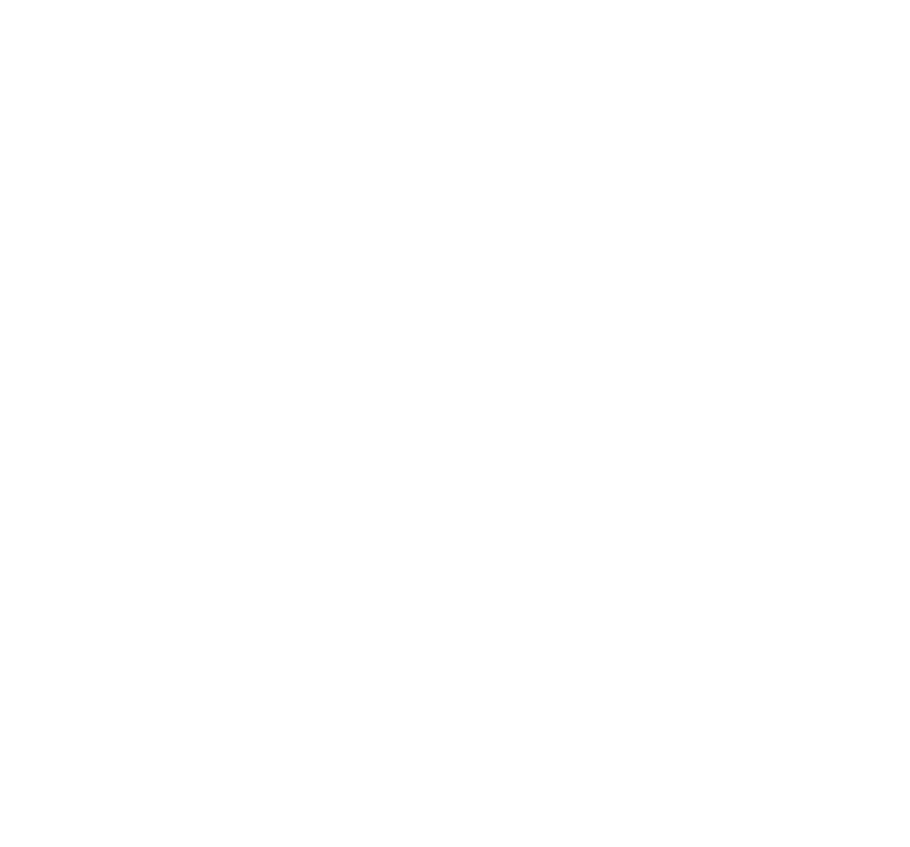
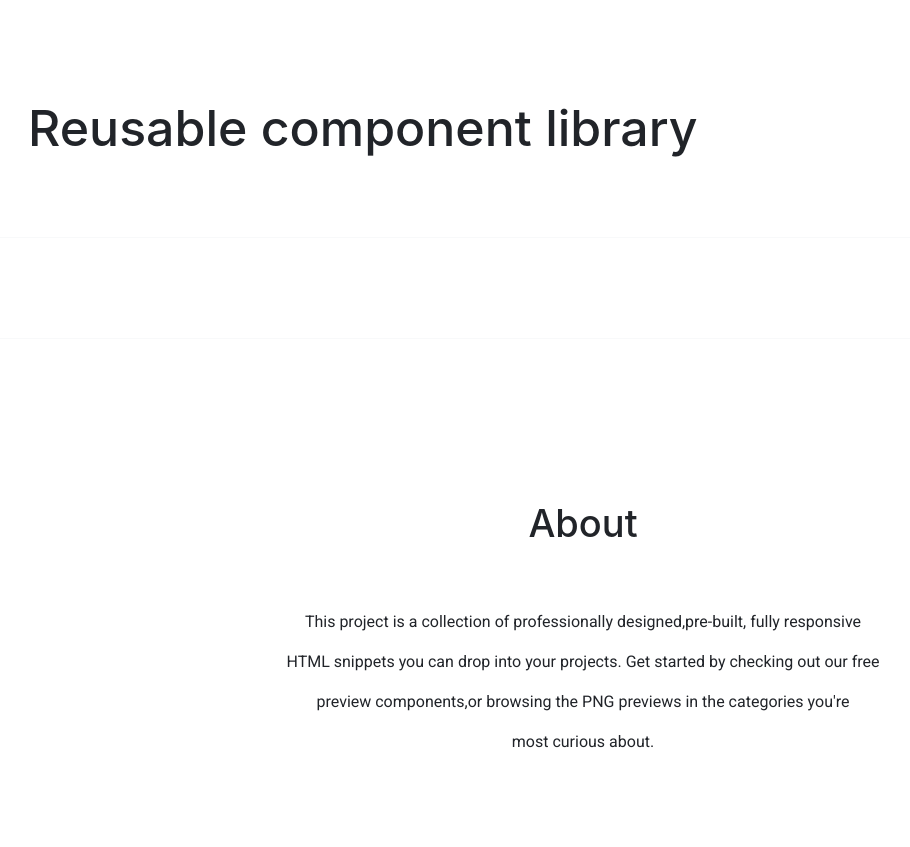
Before and after one commit to js-tasks-ru/htmlcss-20210708_surivan31, a website: page index.html in a window 1280 px wide. Shown: the whole page, without its empty margins (57-967 px from the left). Before the commit the page ends 800 px from the top, so only its background shows below. Drawn offline with nearby package versions, Linux system fonts and the light colour scheme.

Commit message:
commitProject1
create head page: header, main, footer

```diff
--- a/assets/css/main.css
+++ b/assets/css/main.css
@@ -1,4 +1,6 @@
 @import '../fonts/fonts.css';
+@import 'https://necolas.github.io/normalize.css/8.0.1/normalize.css';
+@import './mix.css';
 
 :root {
     --white: #ffffff;
--- /dev/null
+++ b/components/footer/footer.css
@@ -0,0 +1,23 @@
+.footer{
+    padding: 96px 0 77px;
+    background:var(--white);
+    border-top: 1px solid var(--grey-1);
+    text-align: center;
+    color :var(--black);
+    max-height: 383px;
+}
+.footer__title{
+    font-family: Inter;
+    font-style: normal;
+    font-weight: 500;
+    font-size: 38px;
+    line-height: 48px;
+    padding: 32px;
+}
+.footer__desc{
+    font-family: Inter;
+    font-style: normal;
+    font-weight: normal;
+    font-size: 16px;
+    line-height: 24px;
+}
--- /dev/null
+++ b/components/header/header.css
@@ -0,0 +1,14 @@
+.header{
+    padding: 96px 0 77px;
+    background: var(--white);
+    border-bottom: 1px solid var(--grey-1);
+}
+.header__title{
+    font-family: Inter;
+    font-style: normal;
+    font-weight: 500;
+    font-size: 50px;
+    line-height: 64px;
+    color: var(--black);
+    margin:0;
+}
--- /dev/null
+++ b/components/main/main.css
@@ -0,0 +1,4 @@
+.main{
+    min-height:100px;
+
+}
--- a/index.html
+++ b/index.html
@@ -3,8 +3,40 @@
 <html lang="ru">
     <head>
         <link rel="stylesheet" href="./assets/css/main.css">
+        <link rel="stylesheet" href="./components/header/header.css">
+        <link rel="stylesheet" href="./components/footer/footer.css">
+        <link rel="stylesheet" href="./components/main/main.css">
+        <style>
+            .page{
+
+            }
+            .page__box{
+                max-width:1110px;
+                width:100%;
+                margin: 0 auto;
+            }
+        </style>
+
     </head>
-    <body>
+    <body class="page">
+        <header class="header">
+            <div class="page__box">
+                <h1 class="header__title">Reusable component library</h1>
+            </div>
+        </header>
+        <main class="main">
 
+        </main>
+        <footer class="footer">
+            <div class="page__box">
+            <h2 class="footer__title">About</h2>
+            <div class="footer__desc">
+                <p>This project is a collection of professionally designed,pre-built, fully responsive</p>
+                <p>HTML snippets you can drop into your projects. Get started by checking out our free</p>
+                <p>preview components,or browsing the PNG previews in the categories you're </p>
+                <p>most curious about.</p>
+            </div>
+            </div>
+        </footer>
     </body>
 </html>
```
